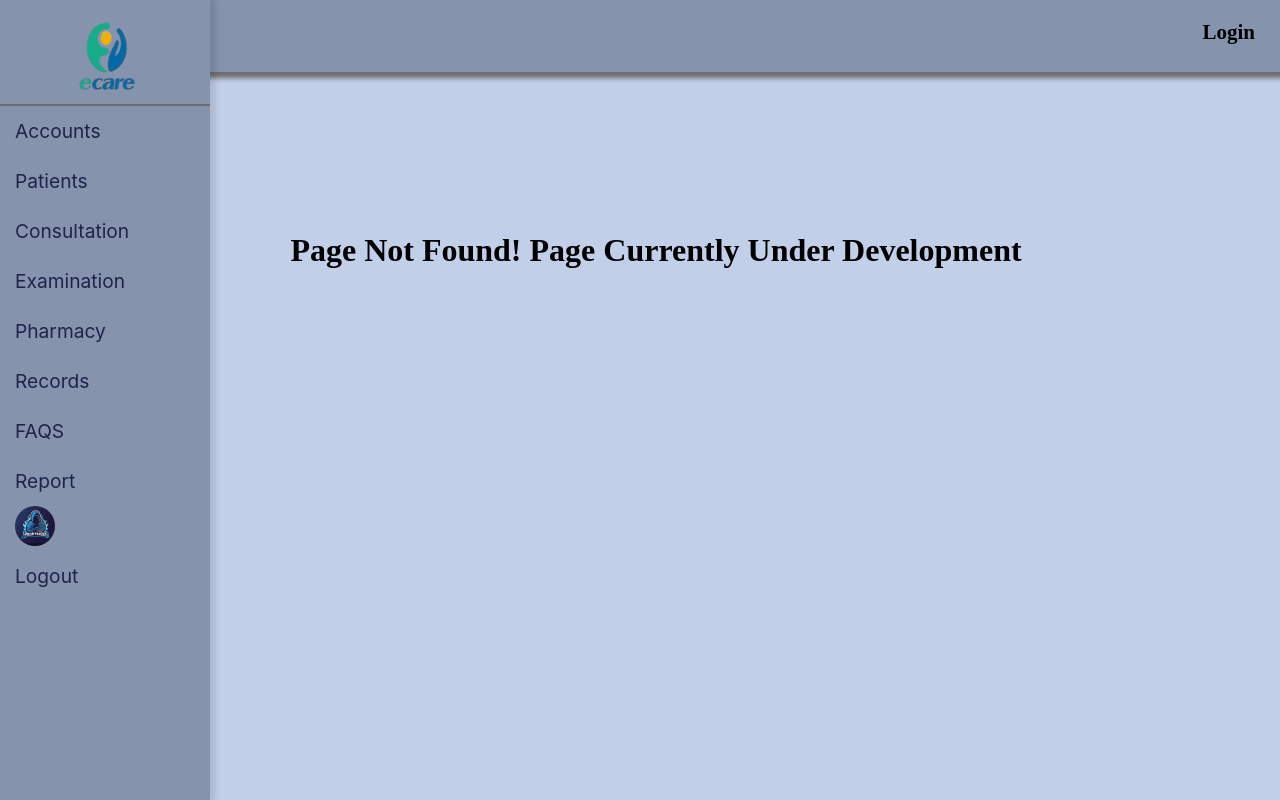
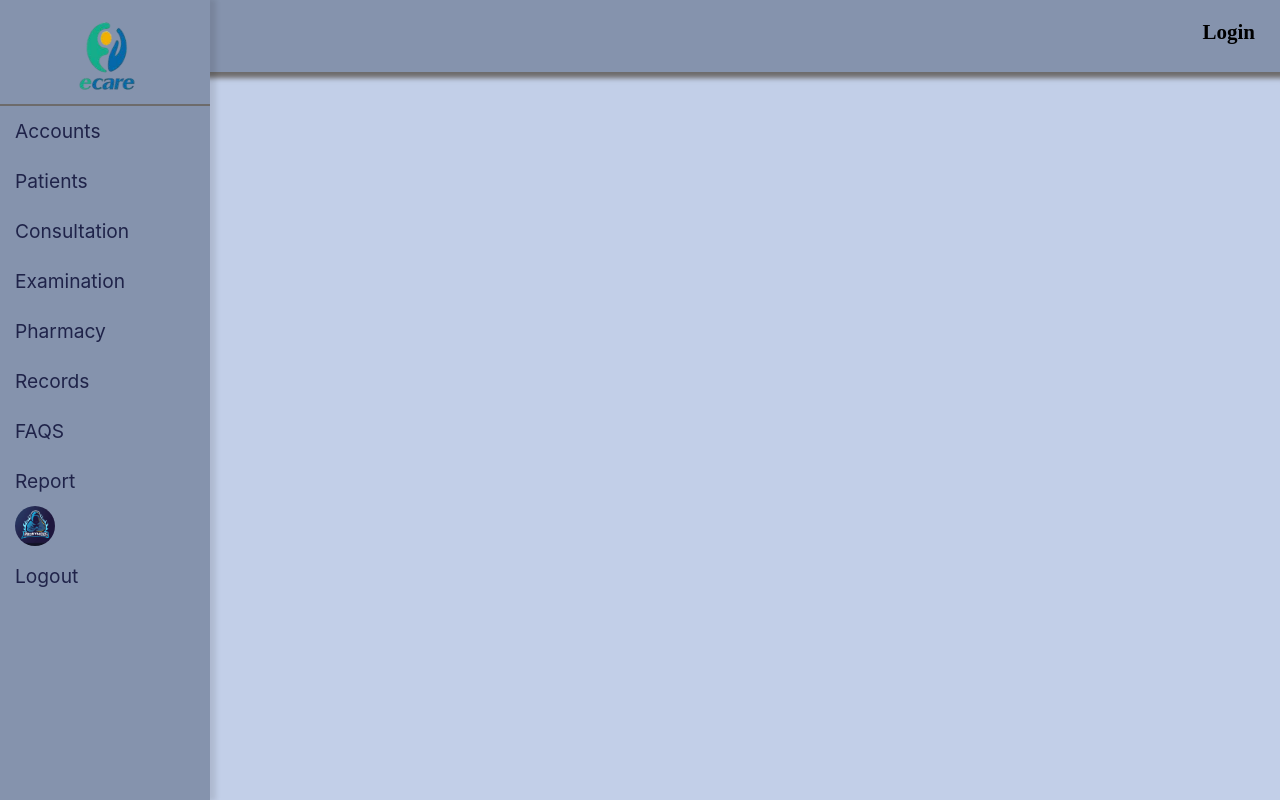
Before and after one commit to Simon-157/e-care_Phase2, a React (Create React App) app: page /examination in a window 1280 px wide. Before the commit this address had no page. Built offline with nearby package versions, Linux system fonts and the light colour scheme.

Commit message:
few edit

```diff
--- a/src/App.js
+++ b/src/App.js
@@ -28,7 +28,7 @@ function App() {
           <Route exact path="/health/patients" element={<Patients />} />
           <Route exact path="/report" element = {<dummy /> }/>
           <Route path="/health/examination" element = {<Examination />} />
-          <Route path="*" element = {<NotFound />} />
+          <Route path="/notfound" element = {<NotFound />} />
 
         </Routes>
 
```
